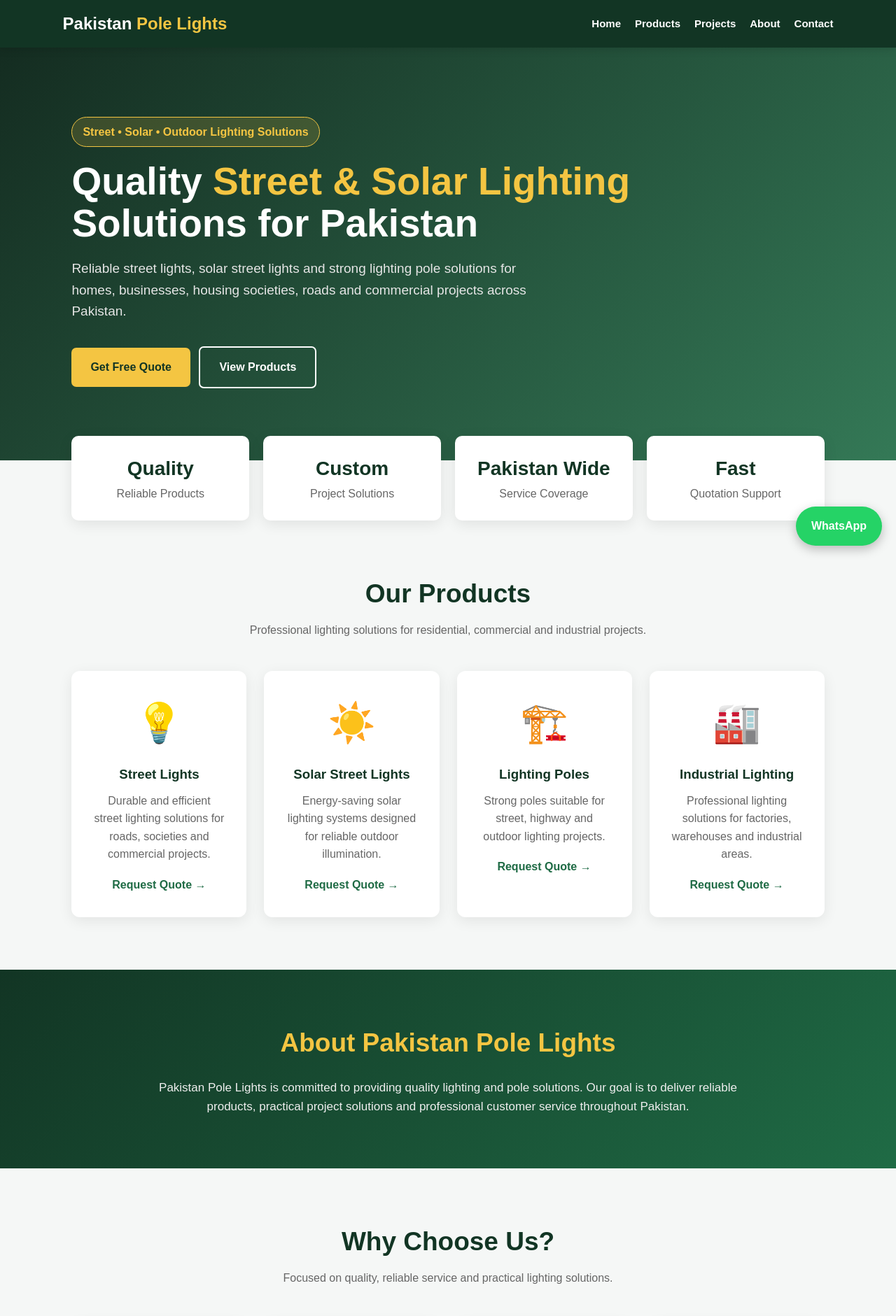
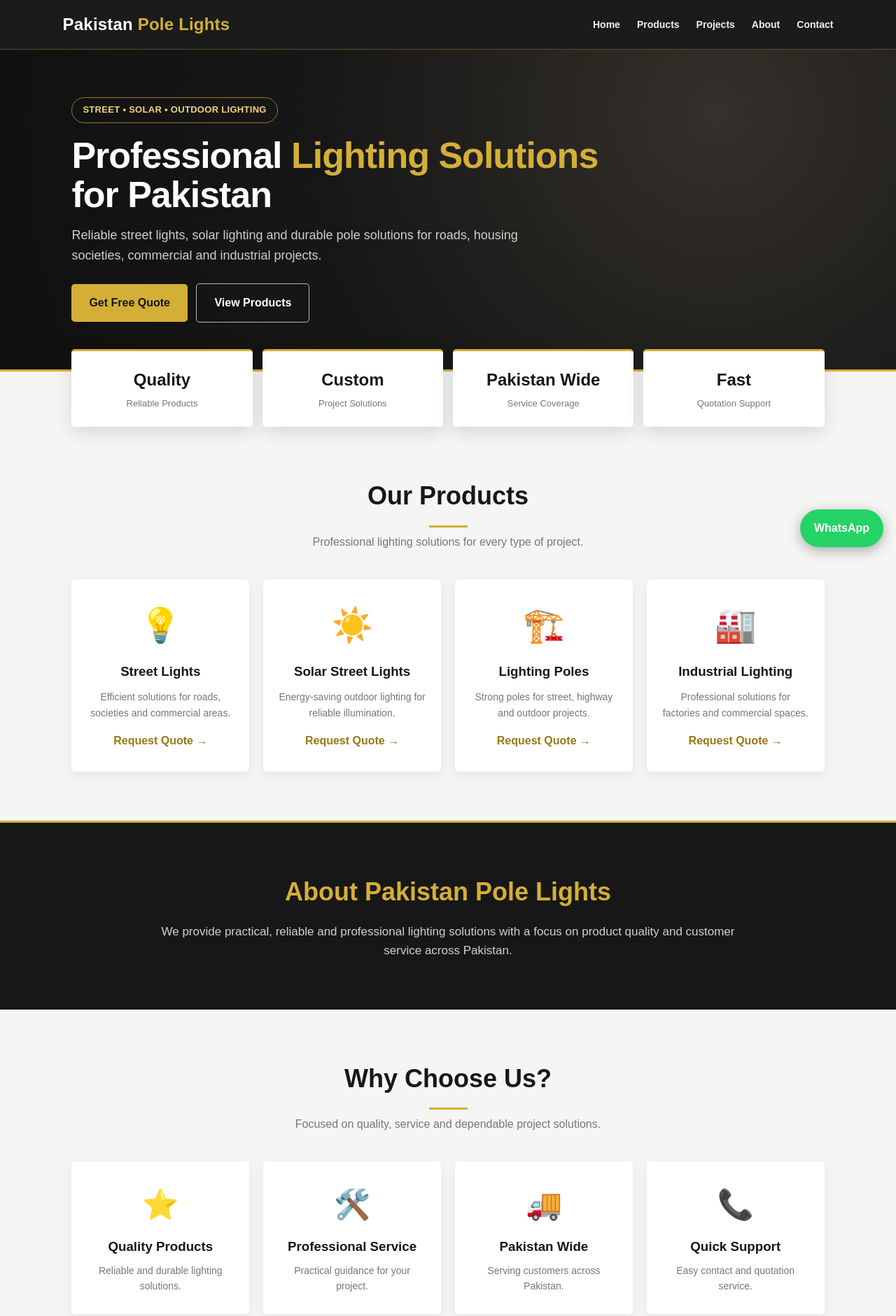
Before and after one commit to pakistanpolelights/Pakistan-pole-lights, a plain HTML site: page index.html in a window 1280 px wide. Shown: the top 1881 px of the page at 70% size. Drawn offline with Linux system fonts and the light colour scheme.

Commit message:
Update index.html

```diff
--- a/index.html
+++ b/index.html
@@ -4,50 +4,159 @@
 <meta charset="UTF-8">
 <meta name="viewport" content="width=device-width, initial-scale=1.0">
 <title>Pakistan Pole Lights | Street & Solar Lighting</title>
-<meta name="description" content="Pakistan Pole Lights provides street lights, solar street lights, lighting poles and outdoor lighting solutions across Pakistan. Request a free quotation today.">
-<meta name="keywords" content="street lights Pakistan, solar street lights Pakistan, lighting poles Pakistan, street light poles Lahore, outdoor lighting Pakistan">
+<meta name="description" content="Pakistan Pole Lights provides professional street lights, solar street lights and lighting pole solutions across Pakistan.">
 <style>
-:root{--green:#123524;--green2:#1f6b45;--gold:#f4c542;--light:#f5f7f6;--dark:#0b2418}
+:root{
+  --charcoal:#171717;
+  --charcoal2:#242424;
+  --gold:#d4af37;
+  --gold-light:#f0d47a;
+  --white:#ffffff;
+  --light:#f5f5f3;
+  --text:#333333;
+}
 *{margin:0;padding:0;box-sizing:border-box;font-family:Arial,sans-serif}
 html{scroll-behavior:smooth}
-body{background:var(--light);color:#222;line-height:1.6}
-header{background:var(--green);color:#fff;padding:15px 7%;display:flex;justify-content:space-between;align-items:center;position:sticky;top:0;z-index:1000;box-shadow:0 2px 12px rgba(0,0,0,.15)}
-.logo{font-size:24px;font-weight:bold}.logo span{color:var(--gold)}
-nav a{color:#fff;text-decoration:none;margin-left:20px;font-size:15px;font-weight:bold}nav a:hover{color:var(--gold)}
-.hero{min-height:590px;background:linear-gradient(135deg,rgba(11,36,24,.96),rgba(31,107,69,.9));color:#fff;display:flex;align-items:center;padding:70px 8%}
-.hero-content{max-width:800px}.badge{display:inline-block;background:rgba(244,197,66,.16);border:1px solid var(--gold);color:var(--gold);padding:8px 15px;border-radius:30px;margin-bottom:20px;font-weight:bold}
-.hero h1{font-size:55px;line-height:1.08;margin-bottom:20px}.hero h1 span{color:var(--gold)}
-.hero p{font-size:19px;margin-bottom:30px;color:#e5e5e5;max-width:700px}
-.btn{display:inline-block;padding:15px 27px;background:var(--gold);color:var(--green);text-decoration:none;font-weight:bold;border-radius:7px;margin:5px 8px 5px 0}
-.btn:hover{transform:translateY(-2px)}.btn-outline{background:transparent;color:#fff;border:2px solid #fff}
-section{padding:75px 8%}.section-title{text-align:center;margin-bottom:45px}.section-title h2{font-size:37px;color:var(--green);margin-bottom:10px}.section-title p{color:#666}
-.stats{display:grid;grid-template-columns:repeat(auto-fit,minmax(180px,1fr));gap:20px;margin-top:-35px;padding:0 8%;position:relative}
-.stat{background:#fff;padding:25px;text-align:center;border-radius:10px;box-shadow:0 5px 20px rgba(0,0,0,.09)}.stat strong{display:block;font-size:28px;color:var(--green)}.stat span{color:#666}
-.products{display:grid;grid-template-columns:repeat(auto-fit,minmax(230px,1fr));gap:25px}
-.product-card{background:#fff;padding:30px;border-radius:12px;box-shadow:0 5px 20px rgba(0,0,0,.08);transition:.3s;text-align:center;border-bottom:4px solid transparent}
-.product-card:hover{transform:translateY(-8px);border-bottom-color:var(--gold)}.product-icon{font-size:55px;margin-bottom:15px}.product-card h3{color:var(--green);margin-bottom:10px}.product-card p{color:#666;margin-bottom:18px}
-.product-link{color:var(--green2);font-weight:bold;text-decoration:none}
-.about{background:linear-gradient(135deg,var(--green),var(--green2));color:#fff;text-align:center}.about h2{font-size:37px;margin-bottom:20px;color:var(--gold)}.about p{max-width:850px;margin:auto;font-size:17px;color:#eee}
-.features{display:grid;grid-template-columns:repeat(auto-fit,minmax(210px,1fr));gap:25px}.feature{text-align:center;padding:25px;background:#fff;border-radius:10px;box-shadow:0 4px 16px rgba(0,0,0,.06)}.feature h3{color:var(--green);margin:15px 0 10px}.feature-icon{font-size:45px}
-.projects{background:#eef2ef}.project-grid{display:grid;grid-template-columns:repeat(auto-fit,minmax(220px,1fr));gap:20px}.project{min-height:190px;border-radius:12px;background:linear-gradient(135deg,var(--green2),var(--green));color:#fff;display:flex;align-items:end;padding:22px;font-size:20px;font-weight:bold;box-shadow:0 5px 18px rgba(0,0,0,.12)}
-.quote{background:var(--green);color:#fff;text-align:center}.quote h2{font-size:38px;color:var(--gold);margin-bottom:12px}.quote p{max-width:700px;margin:0 auto 22px;color:#e5e5e5}.quote .btn-outline{margin-left:8px}
-.contact{background:#eee;text-align:center}.contact-box{background:#fff;max-width:760px;margin:auto;padding:42px;border-radius:12px;box-shadow:0 5px 20px rgba(0,0,0,.08)}.contact-box h2{color:var(--green);margin-bottom:15px;font-size:34px}.phone{font-size:25px;font-weight:bold;color:var(--green2);margin:15px 0}
-.form-grid{display:grid;grid-template-columns:1fr 1fr;gap:15px;margin-top:25px;text-align:left}.form-grid input,.form-grid select,.form-grid textarea{width:100%;padding:14px;border:1px solid #ccc;border-radius:7px;font-size:15px}.form-grid textarea{grid-column:1/-1;min-height:110px}.form-grid button{grid-column:1/-1;border:0;cursor:pointer;font-size:16px}
-footer{background:var(--dark);color:#fff;text-align:center;padding:28px}.whatsapp{position:fixed;right:20px;bottom:20px;background:#25d366;color:#fff;padding:15px 22px;border-radius:50px;text-decoration:none;font-weight:bold;box-shadow:0 5px 15px rgba(0,0,0,.25);z-index:999}
-@media(max-width:700px){header{flex-direction:column;gap:12px}nav{display:flex;flex-wrap:wrap;justify-content:center;gap:10px}nav a{margin:0}.hero{min-height:620px;padding:55px 7%}.hero h1{font-size:40px}.hero p{font-size:17px}section{padding:58px 6%}.section-title h2,.quote h2{font-size:31px}.form-grid{grid-template-columns:1fr}.btn{padding:14px 20px}}
+body{background:var(--light);color:var(--text);line-height:1.6}
+header{
+  background:rgba(23,23,23,.98);color:#fff;padding:16px 7%;
+  display:flex;justify-content:space-between;align-items:center;
+  position:sticky;top:0;z-index:1000;border-bottom:1px solid rgba(212,175,55,.35)
+}
+.logo{font-size:24px;font-weight:800;letter-spacing:.2px}
+.logo span{color:var(--gold)}
+nav{display:flex;gap:24px}
+nav a{color:#eee;text-decoration:none;font-size:14px;font-weight:600}
+nav a:hover{color:var(--gold)}
+
+.hero{
+  min-height:460px;
+  background:radial-gradient(circle at 80% 20%,#34302a 0%,var(--charcoal) 52%,#101010 100%);
+  color:#fff;display:flex;align-items:center;padding:55px 8%;
+  border-bottom:3px solid var(--gold)
+}
+.hero-content{max-width:780px}
+.badge{
+  display:inline-block;color:var(--gold-light);border:1px solid rgba(212,175,55,.65);
+  padding:7px 15px;border-radius:30px;font-size:13px;font-weight:bold;
+  margin-bottom:18px;letter-spacing:.3px
+}
+.hero h1{font-size:52px;line-height:1.08;margin-bottom:16px;letter-spacing:-1px}
+.hero h1 span{color:var(--gold)}
+.hero p{font-size:18px;color:#cfcfcf;max-width:680px;margin-bottom:25px}
+.btn{
+  display:inline-block;padding:14px 25px;background:var(--gold);color:#171717;
+  text-decoration:none;font-weight:800;border-radius:5px;margin-right:8px;
+  transition:.25s
+}
+.btn:hover{transform:translateY(-2px);background:var(--gold-light)}
+.btn-outline{background:transparent;color:#fff;border:1px solid rgba(255,255,255,.7)}
+.btn-outline:hover{border-color:var(--gold);color:var(--gold);background:transparent}
+
+.stats{
+ display:grid;grid-template-columns:repeat(4,1fr);gap:14px;
+ padding:0 8%;margin-top:-32px;position:relative
+}
+.stat{
+ background:#fff;padding:22px 15px;text-align:center;border-radius:5px;
+ box-shadow:0 8px 25px rgba(0,0,0,.12);border-top:3px solid var(--gold)
+}
+.stat strong{display:block;font-size:24px;color:var(--charcoal)}
+.stat span{font-size:13px;color:#777}
+
+section{padding:70px 8%}
+.section-title{text-align:center;margin-bottom:40px}
+.section-title h2{font-size:36px;color:var(--charcoal);margin-bottom:8px}
+.section-title h2:after{content:"";display:block;width:55px;height:3px;background:var(--gold);margin:13px auto 0}
+.section-title p{color:#777}
+
+.products{display:grid;grid-template-columns:repeat(4,1fr);gap:20px}
+.product-card{
+ background:#fff;padding:28px 22px;border-radius:6px;text-align:center;
+ box-shadow:0 5px 18px rgba(0,0,0,.07);border-bottom:3px solid transparent;
+ transition:.3s
+}
+.product-card:hover{transform:translateY(-6px);border-bottom-color:var(--gold)}
+.product-icon{font-size:48px;margin-bottom:13px}
+.product-card h3{color:var(--charcoal);margin-bottom:10px}
+.product-card p{color:#777;font-size:14px;margin-bottom:16px}
+.product-link{color:#9a7818;font-weight:bold;text-decoration:none}
+
+.about{background:var(--charcoal);color:#fff;text-align:center;border-top:3px solid var(--gold)}
+.about h2{font-size:36px;color:var(--gold);margin-bottom:15px}
+.about p{max-width:850px;margin:auto;color:#d0d0d0;font-size:17px}
+
+.features{display:grid;grid-template-columns:repeat(4,1fr);gap:20px}
+.feature{background:#fff;padding:28px 20px;text-align:center;border-radius:5px;box-shadow:0 5px 18px rgba(0,0,0,.06)}
+.feature-icon{font-size:42px}.feature h3{margin:12px 0 8px;color:var(--charcoal)}
+.feature p{font-size:14px;color:#777}
+
+.projects{background:#ececea}
+.project-grid{display:grid;grid-template-columns:repeat(4,1fr);gap:16px}
+.project{
+ min-height:200px;border-radius:5px;padding:22px;display:flex;align-items:end;
+ color:#fff;font-size:18px;font-weight:bold;
+ background:linear-gradient(145deg,#3a3a3a,#171717);
+ border-bottom:3px solid var(--gold)
+}
+
+.quote{background:linear-gradient(135deg,#101010,var(--charcoal2));color:#fff;text-align:center;border-top:1px solid rgba(212,175,55,.5)}
+.quote h2{font-size:36px;color:var(--gold);margin-bottom:10px}
+.quote p{max-width:720px;margin:0 auto 22px;color:#ccc}
+
+.contact{background:#f1f1ef;text-align:center}
+.contact-box{max-width:780px;margin:auto;background:#fff;padding:40px;border-radius:6px;box-shadow:0 8px 25px rgba(0,0,0,.08);border-top:3px solid var(--gold)}
+.contact-box h2{font-size:34px;color:var(--charcoal)}
+.phone{font-size:24px;font-weight:bold;color:#9a7818;margin:12px 0}
+.form-grid{display:grid;grid-template-columns:1fr 1fr;gap:14px;margin-top:25px;text-align:left}
+.form-grid input,.form-grid select,.form-grid textarea{
+ width:100%;padding:14px;border:1px solid #ddd;border-radius:4px;font-size:15px
+}
+.form-grid textarea{grid-column:1/-1;min-height:110px}
+.form-grid button{grid-column:1/-1;border:0;cursor:pointer;font-size:16px}
+
+footer{background:#101010;color:#aaa;text-align:center;padding:25px;border-top:1px solid rgba(212,175,55,.3)}
+.whatsapp{
+ position:fixed;right:18px;bottom:18px;background:#25d366;color:#fff;
+ padding:14px 20px;border-radius:50px;text-decoration:none;font-weight:bold;
+ box-shadow:0 5px 18px rgba(0,0,0,.3);z-index:999
+}
+
+@media(max-width:900px){
+ .products,.features,.project-grid{grid-template-columns:repeat(2,1fr)}
+ .stats{grid-template-columns:repeat(2,1fr)}
+}
+@media(max-width:650px){
+ header{padding:15px 6%;flex-direction:column;gap:12px}
+ nav{gap:14px;flex-wrap:wrap;justify-content:center}
+ .hero{min-height:420px;padding:42px 7%}
+ .hero h1{font-size:38px;letter-spacing:-.5px}
+ .hero p{font-size:16px}
+ section{padding:55px 6%}
+ .stats{padding:0 6%;gap:10px;margin-top:-22px}
+ .stat{padding:17px 8px}.stat strong{font-size:19px}.stat span{font-size:11px}
+ .products,.features,.project-grid{grid-template-columns:1fr}
+ .section-title h2,.about h2,.quote h2,.contact-box h2{font-size:29px}
+ .form-grid{grid-template-columns:1fr}
+ .btn{padding:13px 18px;font-size:14px}
+}
 </style>
 </head>
 <body>
+
 <header>
  <div class="logo">Pakistan <span>Pole Lights</span></div>
-<nav><a href="#home">Home</a><a href="#products">Products</a><a href="#projects">Projects</a><a href="#about">About</a><a href="#contact">Contact</a></nav>
+ <nav>
+  <a href="#home">Home</a><a href="#products">Products</a>
+  <a href="#projects">Projects</a><a href="#about">About</a><a href="#contact">Contact</a>
+ </nav>
 </header>
 
 <section class="hero" id="home">
  <div class="hero-content">
-<div class="badge">Street • Solar • Outdoor Lighting Solutions</div>
-<h1>Quality <span>Street & Solar Lighting</span> Solutions for Pakistan</h1>
-<p>Reliable street lights, solar street lights and strong lighting pole solutions for homes, businesses, housing societies, roads and commercial projects across Pakistan.</p>
+  <div class="badge">STREET • SOLAR • OUTDOOR LIGHTING</div>
+  <h1>Professional <span>Lighting Solutions</span> for Pakistan</h1>
+  <p>Reliable street lights, solar lighting and durable pole solutions for roads, housing societies, commercial and industrial projects.</p>
   <a href="#contact" class="btn">Get Free Quote</a>
   <a href="#products" class="btn btn-outline">View Products</a>
  </div>
@@ -61,29 +170,32 @@ footer{background:var(--dark);color:#fff;text-align:center;padding:28px}.whatsap
 </div>
 
 <section id="products">
-<div class="section-title"><h2>Our Products</h2><p>Professional lighting solutions for residential, commercial and industrial projects.</p></div>
+ <div class="section-title"><h2>Our Products</h2><p>Professional lighting solutions for every type of project.</p></div>
  <div class="products">
-<div class="product-card"><div class="product-icon">💡</div><h3>Street Lights</h3><p>Durable and efficient street lighting solutions for roads, societies and commercial projects.</p><a class="product-link" href="#contact">Request Quote →</a></div>
-<div class="product-card"><div class="product-icon">☀️</div><h3>Solar Street Lights</h3><p>Energy-saving solar lighting systems designed for reliable outdoor illumination.</p><a class="product-link" href="#contact">Request Quote →</a></div>
-<div class="product-card"><div class="product-icon">🏗️</div><h3>Lighting Poles</h3><p>Strong poles suitable for street, highway and outdoor lighting projects.</p><a class="product-link" href="#contact">Request Quote →</a></div>
-<div class="product-card"><div class="product-icon">🏭</div><h3>Industrial Lighting</h3><p>Professional lighting solutions for factories, warehouses and industrial areas.</p><a class="product-link" href="#contact">Request Quote →</a></div>
+  <div class="product-card"><div class="product-icon">💡</div><h3>Street Lights</h3><p>Efficient solutions for roads, societies and commercial areas.</p><a href="#contact" class="product-link">Request Quote →</a></div>
+  <div class="product-card"><div class="product-icon">☀️</div><h3>Solar Street Lights</h3><p>Energy-saving outdoor lighting for reliable illumination.</p><a href="#contact" class="product-link">Request Quote →</a></div>
+  <div class="product-card"><div class="product-icon">🏗️</div><h3>Lighting Poles</h3><p>Strong poles for street, highway and outdoor projects.</p><a href="#contact" class="product-link">Request Quote →</a></div>
+  <div class="product-card"><div class="product-icon">🏭</div><h3>Industrial Lighting</h3><p>Professional solutions for factories and commercial spaces.</p><a href="#contact" class="product-link">Request Quote →</a></div>
  </div>
 </section>
 
-<section class="about" id="about"><h2>About Pakistan Pole Lights</h2><p>Pakistan Pole Lights is committed to providing quality lighting and pole solutions. Our goal is to deliver reliable products, practical project solutions and professional customer service throughout Pakistan.</p></section>
+<section class="about" id="about">
+ <h2>About Pakistan Pole Lights</h2>
+ <p>We provide practical, reliable and professional lighting solutions with a focus on product quality and customer service across Pakistan.</p>
+</section>
 
 <section>
-<div class="section-title"><h2>Why Choose Us?</h2><p>Focused on quality, reliable service and practical lighting solutions.</p></div>
+ <div class="section-title"><h2>Why Choose Us?</h2><p>Focused on quality, service and dependable project solutions.</p></div>
  <div class="features">
-<div class="feature"><div class="feature-icon">⭐</div><h3>Quality Products</h3><p>Reliable and durable lighting products.</p></div>
-<div class="feature"><div class="feature-icon">🛠️</div><h3>Professional Service</h3><p>Helping customers choose suitable solutions.</p></div>
-<div class="feature"><div class="feature-icon">🚚</div><h3>Pakistan Wide</h3><p>Serving customers and projects across Pakistan.</p></div>
-<div class="feature"><div class="feature-icon">📞</div><h3>Easy Contact</h3><p>Quick information and quotation support.</p></div>
+  <div class="feature"><div class="feature-icon">⭐</div><h3>Quality Products</h3><p>Reliable and durable lighting solutions.</p></div>
+  <div class="feature"><div class="feature-icon">🛠️</div><h3>Professional Service</h3><p>Practical guidance for your project.</p></div>
+  <div class="feature"><div class="feature-icon">🚚</div><h3>Pakistan Wide</h3><p>Serving customers across Pakistan.</p></div>
+  <div class="feature"><div class="feature-icon">📞</div><h3>Quick Support</h3><p>Easy contact and quotation service.</p></div>
  </div>
 </section>
 
 <section class="projects" id="projects">
-<div class="section-title"><h2>Projects & Applications</h2><p>Examples of the types of projects we can support. Real project photos can be added here next.</p></div>
+ <div class="section-title"><h2>Projects & Applications</h2><p>Lighting solutions for different environments and projects.</p></div>
  <div class="project-grid">
   <div class="project">Housing Society Lighting</div>
   <div class="project">Road & Street Lighting</div>
@@ -93,8 +205,8 @@ footer{background:var(--dark);color:#fff;text-align:center;padding:28px}.whatsap
 </section>
 
 <section class="quote">
-<h2>Need a Lighting Solution for Your Project?</h2>
-<p>Tell us your required product, quantity and city. Contact Pakistan Pole Lights for product information and a quotation.</p>
+ <h2>Need a Lighting Solution?</h2>
+ <p>Send us your product requirements, quantity and city for information and a quotation.</p>
  <a href="https://wa.me/923047000371?text=Hello%20Pakistan%20Pole%20Lights%2C%20I%20need%20a%20quotation." class="btn" target="_blank">WhatsApp for Quote</a>
  <a href="tel:03047000371" class="btn btn-outline">Call Now</a>
 </section>
@@ -102,33 +214,27 @@ footer{background:var(--dark);color:#fff;text-align:center;padding:28px}.whatsap
 <section class="contact" id="contact">
  <div class="contact-box">
   <h2>Get a Free Quotation</h2>
-<p>For product information, prices and project quotations, send us your requirements.</p>
+  <p>Send your requirements directly to us on WhatsApp.</p>
   <div class="phone">📞 03047000371</div>
-<p>📍 Lahore, Pakistan</p>
-<form onsubmit="sendWhatsApp(); return false;">
+  <form onsubmit="sendWhatsApp();return false;">
    <div class="form-grid">
     <input id="name" required placeholder="Your Name">
     <input id="phone" required placeholder="Phone Number">
     <select id="product"><option>Street Lights</option><option>Solar Street Lights</option><option>Lighting Poles</option><option>Industrial Lighting</option><option>Other</option></select>
     <input id="city" placeholder="Your City">
-<textarea id="message" placeholder="Quantity, project details or your requirements"></textarea>
+    <textarea id="message" placeholder="Quantity or project requirements"></textarea>
     <button class="btn" type="submit">Send Inquiry on WhatsApp</button>
    </div>
   </form>
  </div>
 </section>
 
-<footer><p>© 2026 Pakistan Pole Lights. All Rights Reserved.</p></footer>
-<a href="https://wa.me/923047000371" target="_blank" class="whatsapp">WhatsApp</a>
+<footer>© 2026 Pakistan Pole Lights. All Rights Reserved.</footer>
+<a class="whatsapp" href="https://wa.me/923047000371" target="_blank">WhatsApp</a>
 
 <script>
 function sendWhatsApp(){
- const name=document.getElementById('name').value;
- const phone=document.getElementById('phone').value;
- const product=document.getElementById('product').value;
- const city=document.getElementById('city').value;
- const message=document.getElementById('message').value;
- const text=`Hello Pakistan Pole Lights,%0A%0AName: ${name}%0APhone: ${phone}%0AProduct: ${product}%0ACity: ${city}%0ARequirements: ${message}`;
+ const text=`Hello Pakistan Pole Lights,%0A%0AName: ${name.value}%0APhone: ${phone.value}%0AProduct: ${product.value}%0ACity: ${city.value}%0ARequirements: ${message.value}`;
  window.open('https://wa.me/923047000371?text='+text,'_blank');
 }
 </script>
```
Lines whose indentation alone changed are shown as unchanged.
